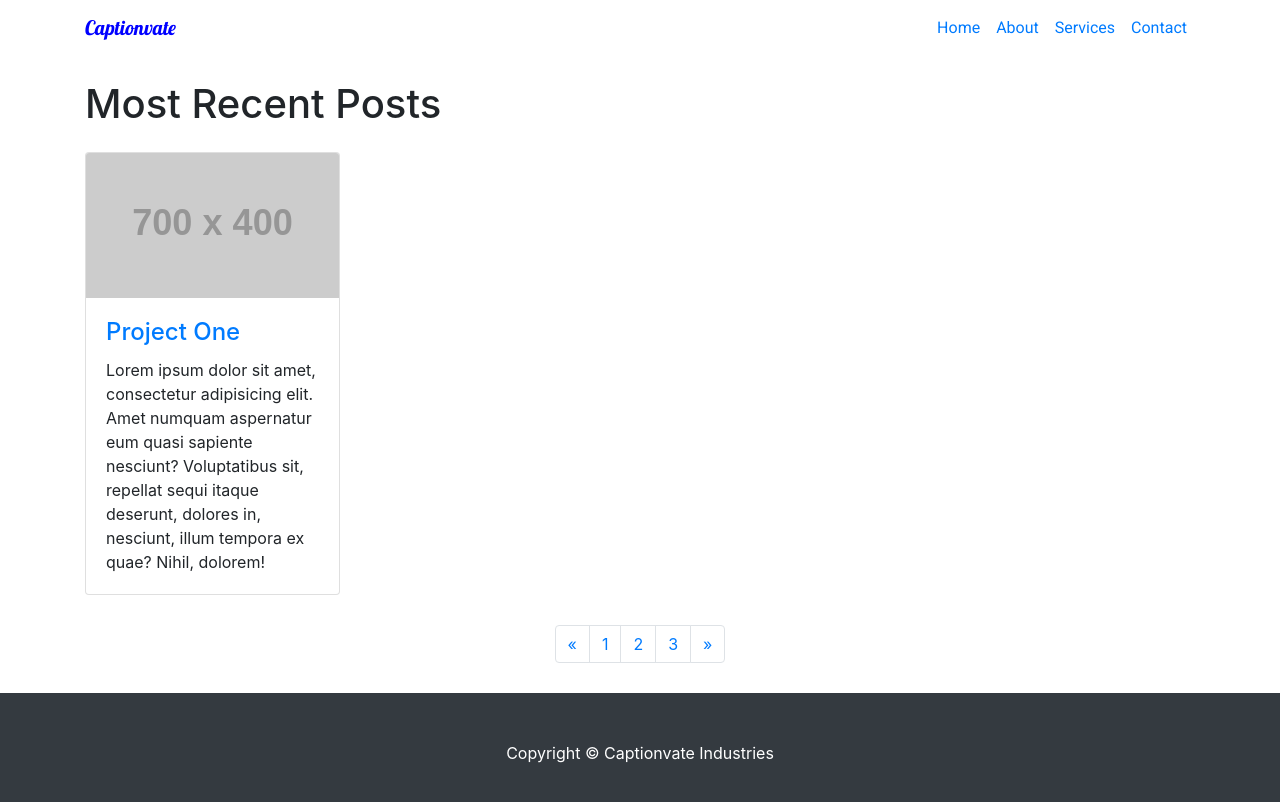
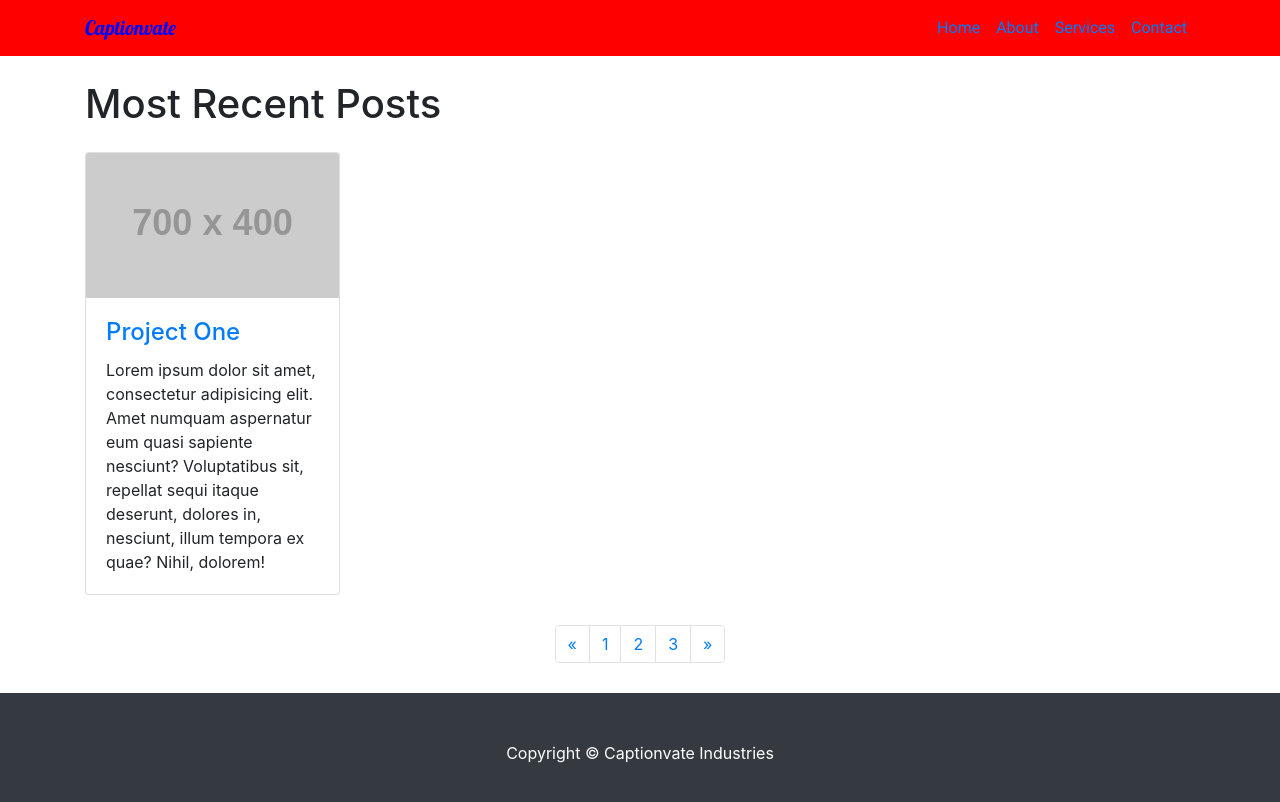
Before and after one commit to yanesroann/spartahacks2018, a website: page index.html in a window 1280 px wide. Drawn offline with Linux system fonts and the light colour scheme; placeholder pictures from the web are drawn by us.

Commit message:
navbar test

```diff
--- a/css/4-col-portfolio.css
+++ b/css/4-col-portfolio.css
@@ -22,6 +22,9 @@ body {
   margin-bottom: 30px;
 }
 
+.navbar {
+  background-color: red;
+}
 .navbar-brand {
   color: blue;
 }
```
